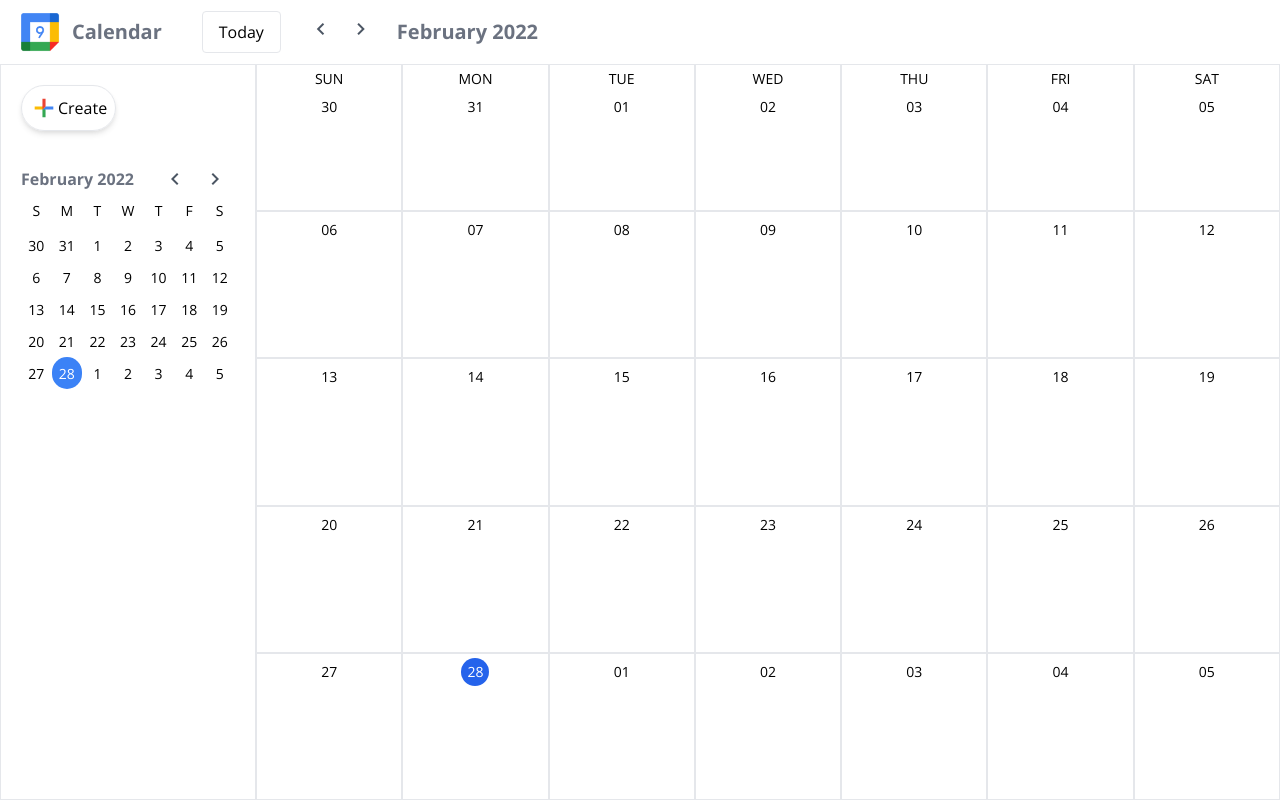
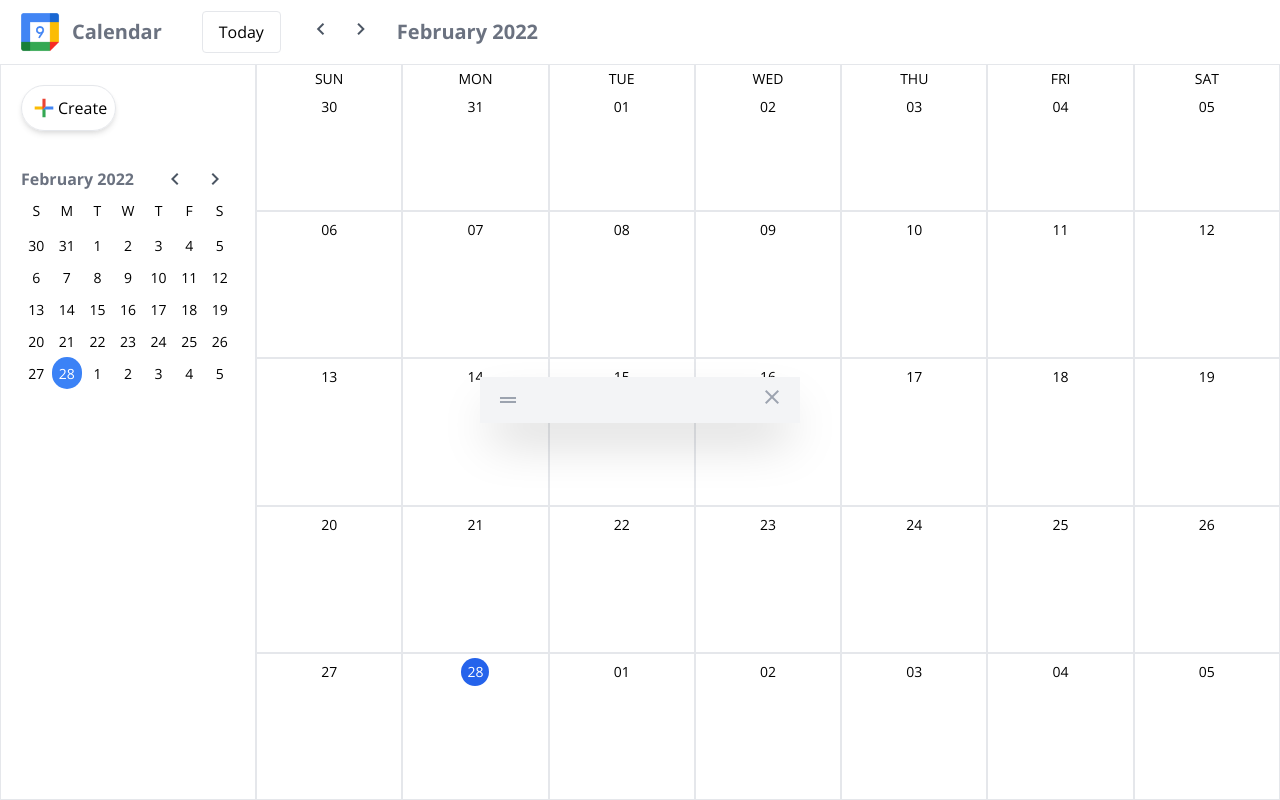
Before and after one commit to Zyar3k/clone_google_calendar, a React (Create React App) app: page / in a window 1280 px wide. Both pictures are taken after a click on the button "Create". Built offline with nearby package versions, Linux system fonts and the light colour scheme.

Commit message:
Init modal

```diff
--- a/src/App.js
+++ b/src/App.js
@@ -3,12 +3,14 @@
 import CalendarHeader from "./components/CalendarHeader";
 import Sidebar from "./components/Sidebar";
 import Month from "./components/Month";
+import EventModal from "./components/EventModal";
 
 import GlobalContext from "./context/GlobalContext";
 import "./App.css";
 
 function App() {
-  const { monthIndex } = useContext(GlobalContext);
+  const { monthIndex, showEventModal, setShowEventModal } =
+    useContext(GlobalContext);
   const [currentMonth, setCurrentMonth] = useState(getMonth());
 
   useEffect(() => {
@@ -17,6 +19,7 @@
 
   return (
     <>
+      {showEventModal && <EventModal />}
       <div className="h-screen flex flex-col">
         <CalendarHeader />
         <div className="flex flex-1">
--- a/src/components/CreateEventButton.js
+++ b/src/components/CreateEventButton.js
@@ -1,9 +1,14 @@
-import React from "react";
+import React, { useContext } from "react";
 import plusImg from "../assets/plus.svg";
+import GlobalContext from "../context/GlobalContext";
 
 const CreateEventButton = () => {
+  const { setShowEventModal } = useContext(GlobalContext);
   return (
-    <button className="border p-2 rounded-full flex items-center shadow-md hover:shadow-2xl">
+    <button
+      onClick={() => setShowEventModal(true)}
+      className="border p-2 rounded-full flex items-center shadow-md hover:shadow-2xl"
+    >
       <img src={plusImg} alt="plus_icon" className="w-7 h-7" />
       <span className="pl-3pr-7">Create</span>
     </button>
--- /dev/null
+++ b/src/components/EventModal.js
@@ -0,0 +1,22 @@
+import React, { useContext } from "react";
+import GlobalContext from "../context/GlobalContext";
+
+const EventModal = () => {
+  const { setShowEventModal } = useContext(GlobalContext);
+  return (
+    <div className="h-screen w-full fixed left-0 top-0 flex justify-center items-center">
+      <form className="bg-white rounded-lg shadow-2xl w-1/4">
+        <header className="bg-gray-100 px-4 py-2 flex justify-between items-center">
+          <span className="material-icons-outlined text-gray-400">
+            drag_handle
+          </span>
+          <button onClick={() => setShowEventModal(false)}>
+            <span className="material-icons-outlined text-gray-400">close</span>
+          </button>
+        </header>
+      </form>
+    </div>
+  );
+};
+
+export default EventModal;
--- a/src/context/ContextWrapper.js
+++ b/src/context/ContextWrapper.js
@@ -6,6 +6,7 @@
   const [monthIndex, setMonthIndex] = useState(dayjs().month());
   const [smallCalendarMonth, setSmallCalendarMonth] = useState(null);
   const [daySelected, setDaySelected] = useState(null);
+  const [showEventModal, setShowEventModal] = useState(false);
   useEffect(() => {
     if (smallCalendarMonth !== null) {
       setMonthIndex(smallCalendarMonth);
@@ -21,6 +22,8 @@
         setSmallCalendarMonth,
         daySelected,
         setDaySelected,
+        showEventModal,
+        setShowEventModal,
       }}
     >
       {props.children}
--- a/src/context/GlobalContext.js
+++ b/src/context/GlobalContext.js
@@ -7,6 +7,8 @@
   setSmallCalendarMonth: (index) => {},
   daySelected: 0,
   setDaySelected: (day) => {},
+  showEventModal: false,
+  setShowEventModal: () => {},
 });
 
 export default GlobalContext;
```
